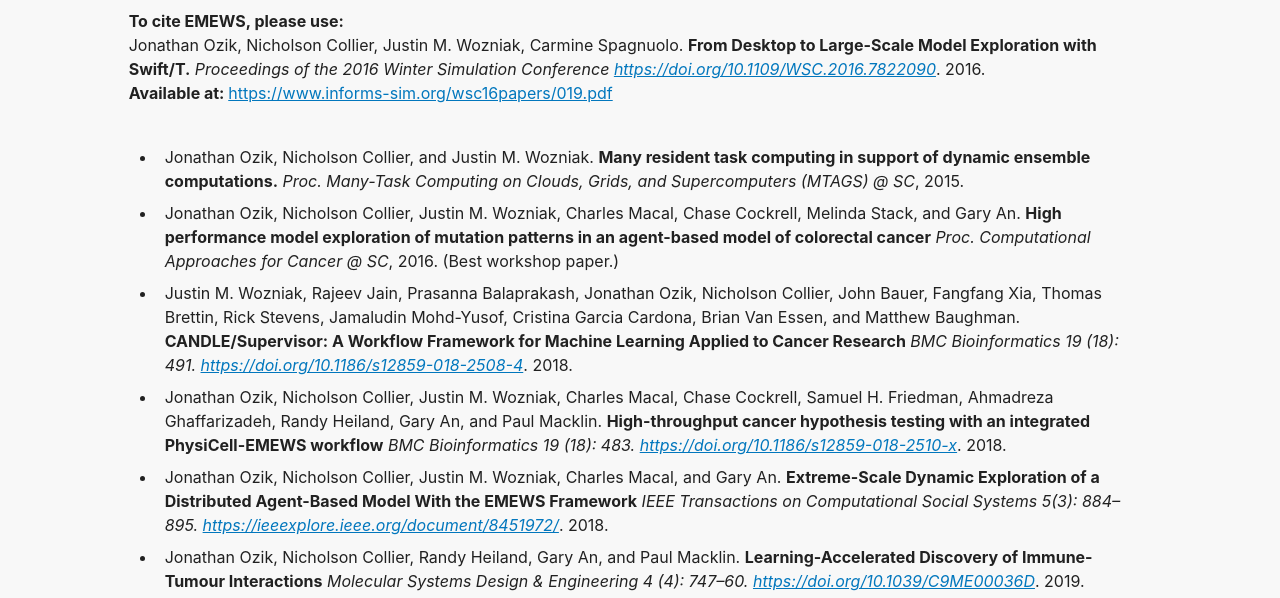
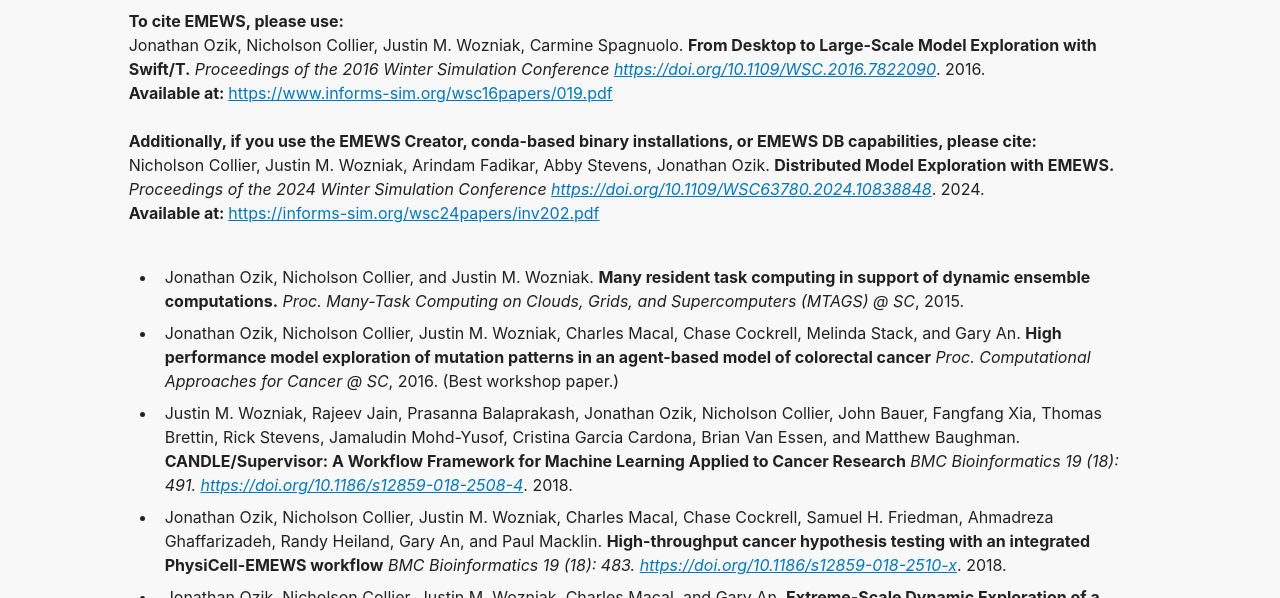
Before and after one commit to emews/emews.github.io, a plain HTML site: page papers.html in a window 1280 px wide. Shown: the part 141-739 px from the top of the page. Drawn offline with Linux system fonts and the light colour scheme.

Commit message:
Added EMEWS DB paper

```diff
--- a/papers.html
+++ b/papers.html
@@ -49,9 +49,19 @@
           <span class="title">From Desktop to Large-Scale Model Exploration with Swift/T.</span>
           <span class="source">Proceedings of the 2016 Winter Simulation Conference <a target="_blank" href="https://doi.org/10.1109/WSC.2016.7822090">https://doi.org/10.1109/WSC.2016.7822090</a></span>.
           2016.<br>
-          <b>Available at: </b> <a target="_blank" href="https://www.informs-sim.org/wsc16papers/019.pdf">https://www.informs-sim.org/wsc16papers/019.pdf</a>
+          <b>Available at: </b> <a target="_blank" href="https://www.informs-sim.org/wsc16papers/019.pdf">https://www.informs-sim.org/wsc16papers/019.pdf</a><br><br>
+
+          <b>Additionally, if you use the EMEWS Creator, conda-based binary installations, or EMEWS DB capabilities, please cite: </b><br>
+          Nicholson Collier, Justin M. Wozniak, Arindam Fadikar, Abby Stevens, Jonathan Ozik.
+          <span class="title">Distributed Model Exploration with EMEWS.</span>
+          <span class="source">Proceedings of the 2024 Winter Simulation Conference <a target="_blank" href="https://doi.org/10.1109/WSC63780.2024.10838848">https://doi.org/10.1109/WSC63780.2024.10838848</a></span>.
+          2024.<br>
+          <b>Available at: </b> <a target="_blank" href="https://informs-sim.org/wsc24papers/inv202.pdf">https://informs-sim.org/wsc24papers/inv202.pdf</a>
         </p>
 
+
+        <!-- Collier, Nicholson, Justin M. Wozniak, Arindam Fadikar, Abby Stevens, and Jonathan Ozik. 2024. “Distributed Model Exploration with EMEWS.” In 2024 Winter Simulation Conference (WSC), 72–86. Orlando, FL, USA: IEEE. https://doi.org/10.1109/WSC63780.2024.10838848. -->
+        <!-- https://informs-sim.org/wsc24papers/inv202.pdf -->
         <!-- Ozik, Jonathan, Nicholson T. Collier, Justin M. Wozniak, and Carmine Spagnuolo. 2016. “From Desktop to Large-Scale Model Exploration with Swift/T.” In 2016 Winter Simulation Conference (WSC), 206–20. https://doi.org/10.1109/WSC.2016.7822090.
  -->
         <br/>
```
